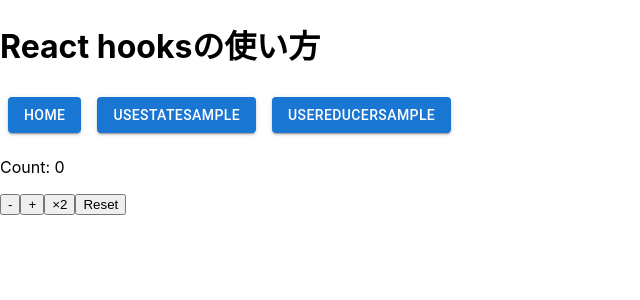
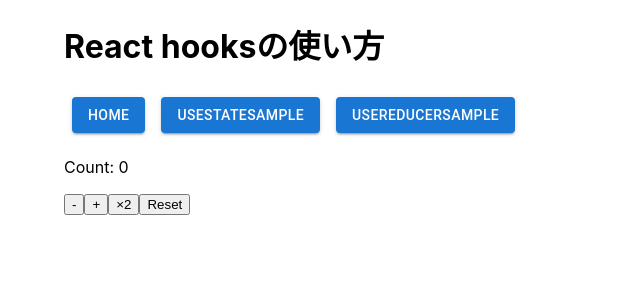
Before and after one commit to tamashiro-syuta/react-hooks-app, a React (Create React App) app: page /UseReducerSample in a window 1280 px wide. Shown: the top 300 px of the page, without its empty margins (0-640 px from the left). Built offline with nearby package versions, Linux system fonts and the light colour scheme.

Commit message:
ボタンを自作のコンポーネントにして、それをindexでも適用

```diff
--- a/src/index.tsx
+++ b/src/index.tsx
@@ -1,9 +1,11 @@
-import React from 'react';
-import ReactDOM from 'react-dom/client';
-import './index.css';
-import reportWebVitals from './reportWebVitals';
-import { Routing } from './Routes';
-import { Button } from '@mui/material';
+import React from "react";
+import ReactDOM from "react-dom/client";
+import "./index.css";
+import reportWebVitals from "./reportWebVitals";
+import { Routing } from "./Routes";
+import MyButton from "./originalComponent/myButton";
+import Counter from "./components/UseStateSample";
+import { Container } from "@mui/system";
 
 // 【Reactのコードが反映されるまでの順序】
 // 1.public/index.htmlが読み込まれて、ブラウザで表示
@@ -12,35 +14,20 @@ import { Button } from '@mui/material';
 
 // idがrootの要素を指定
 const root = ReactDOM.createRoot(
-  document.getElementById('root') as HTMLElement
+  document.getElementById("root") as HTMLElement
 );
 
 root.render(
   <React.StrictMode>
-    <h1>React hooksの使い方</h1>
+    <Container fixed>
+      <h1>React hooksの使い方</h1>
 
-    <Button
-      variant='contained'
-      sx={{margin: 1}}
-      href='/'
-    >
-      Home
-    </Button>
-    <Button
-      variant='contained'
-      sx={{margin: 1}}
-      href='/UseStateSample'
-    >
-      UseStateSample
-    </Button>
-    <Button
-      variant='contained'
-      sx={{margin: 1}}
-      href='/UseReducerSample'
-    >
-      UseReducerSample
-    </Button>
-    <Routing />
+      <MyButton href="/">Home</MyButton>
+      <MyButton href="/UseStateSample">UseStateSample</MyButton>
+      <MyButton href="/UseReducerSample">UseReducerSample</MyButton>
+
+      <Routing />
+    </Container>
   </React.StrictMode>
 );
 
--- /dev/null
+++ b/src/originalComponent/myButton.tsx
@@ -0,0 +1,23 @@
+import { Button } from "@mui/material";
+import React from "react";
+
+type Props = {
+  href: string
+  children: string
+}
+
+const MyButton = (props: Props) => {
+  const { href, children } = props
+
+  return (
+    <Button
+      variant='contained'
+      sx={{margin: 1}}
+      href={href}
+    >
+      {children}
+    </Button>
+  )
+}
+
+export default MyButton
```
